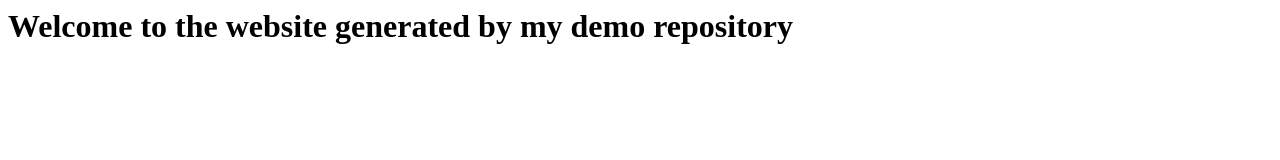
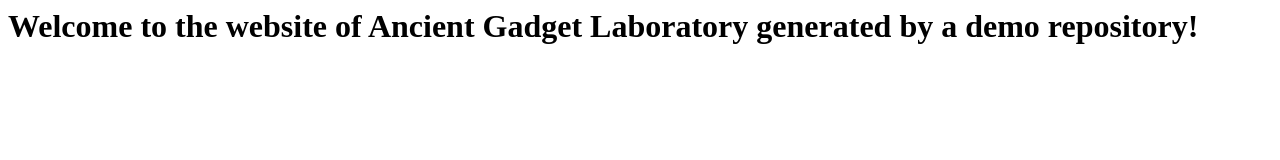
Before and after one commit to Ancient-Gadget-Laboratory/demo-repository, a website: page index.html in a window 1280 px wide. Drawn offline with Linux system fonts and the light colour scheme.

Commit message:
Update index.html

```diff
--- a/index.html
+++ b/index.html
@@ -1 +1 @@
-<h1>Welcome to the website generated by my demo repository</h1>
+<h1>Welcome to the website of Ancient Gadget Laboratory generated by a demo repository!</h1>
```
